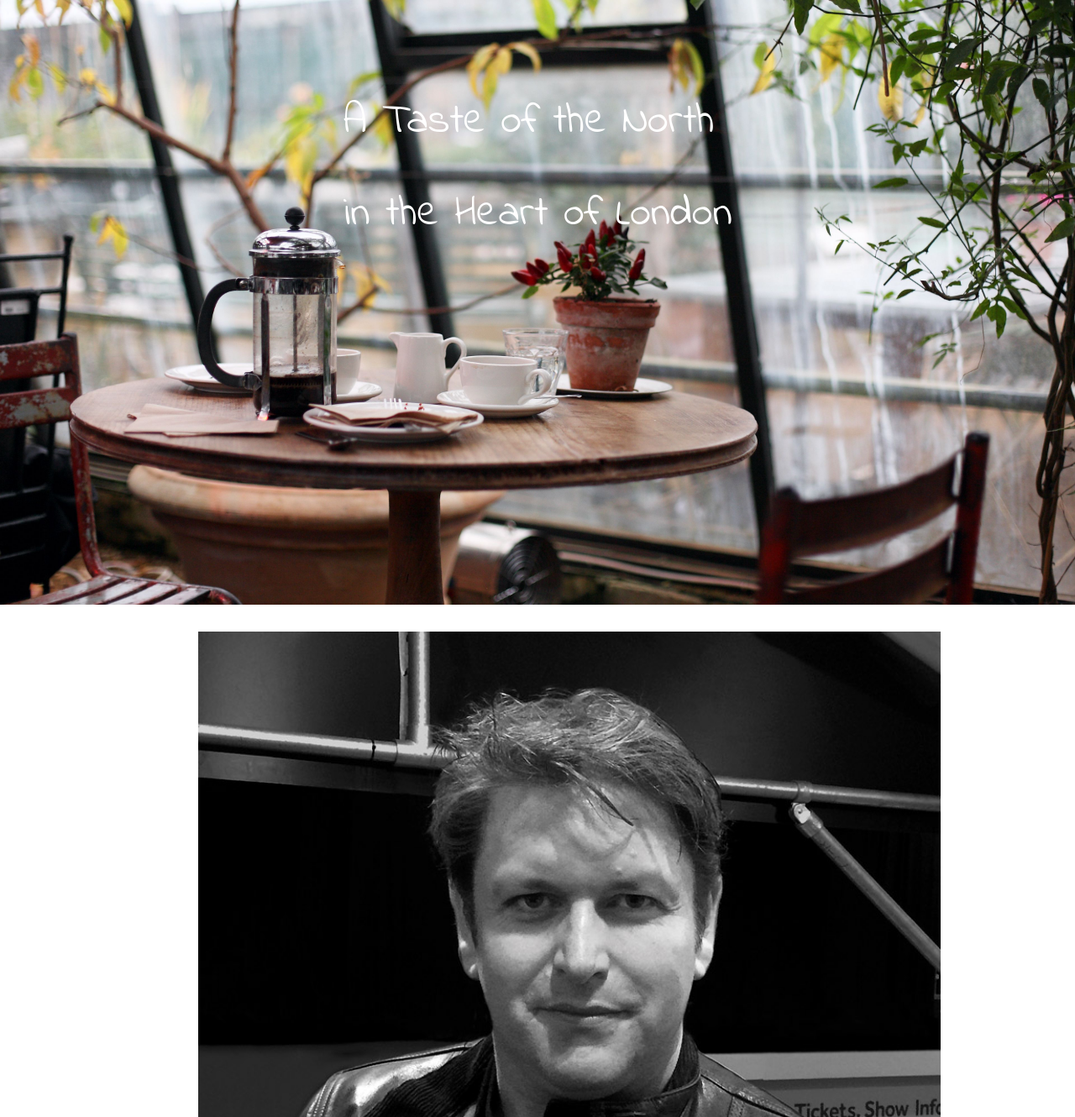
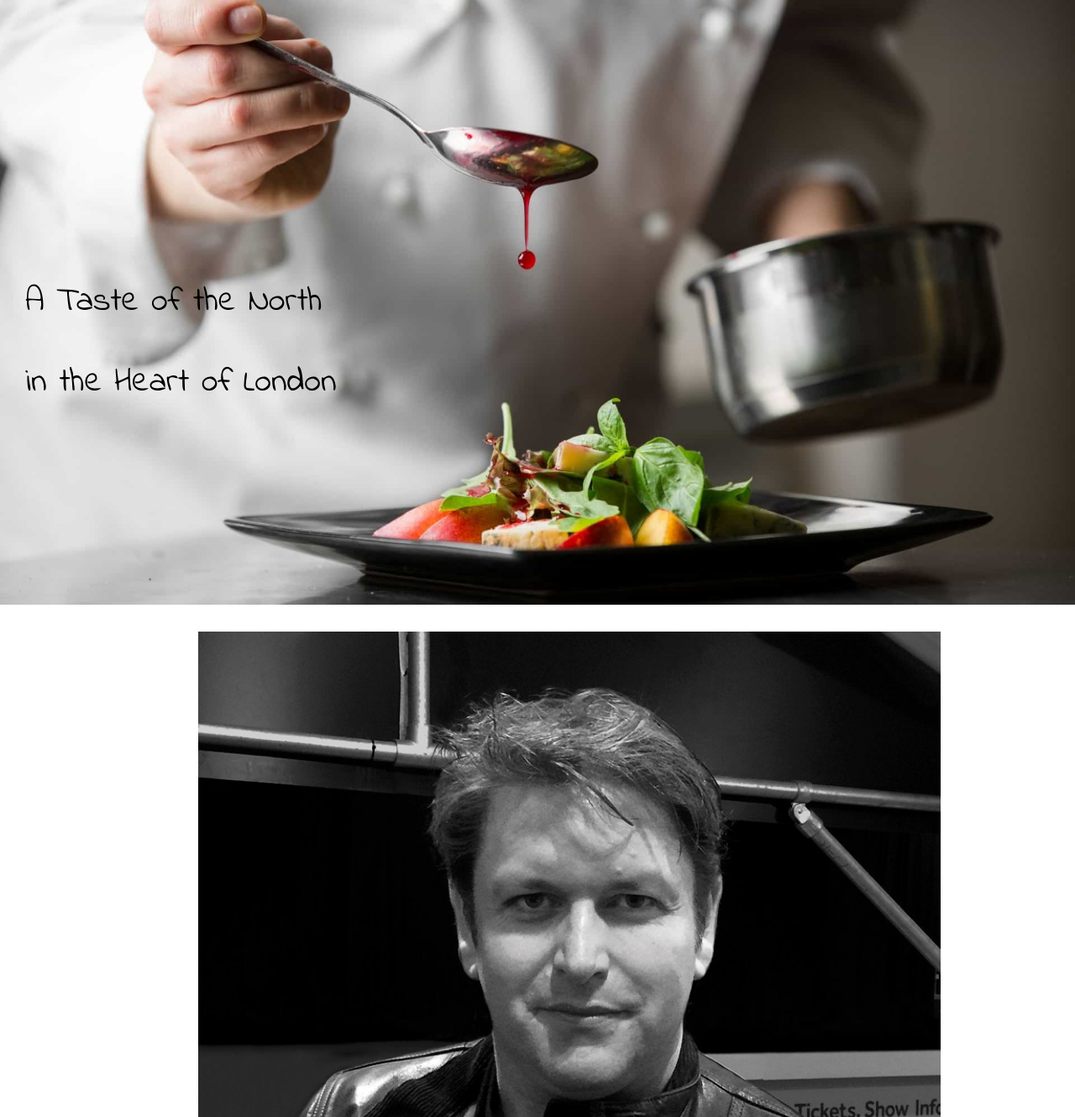
Before and after one commit to Code-Institute-Submissions/pigginnel, a Flask app: page / in a window 1280 px wide. Shown: the part 154-1484 px from the top of the page at 84% size. Run offline with Flask 2, Linux system fonts and the light colour scheme; some libraries are stand-ins or nearby versions.

Commit message:
FEAT: Update Hero image and styling

```diff
--- a/static/css/main.css
+++ b/static/css/main.css
@@ -37,19 +37,19 @@ html,body {
     display: block;
     width: 100vw;
     height: auto;
-    max-height: 89vh;
+    max-height: 80vh;
     margin-left: auto;
     margin-right: auto;
 }
 
 .herotext>h5 {
-    color: white;
+    color: black;
     font-family: 'Indie Flower', cursive;
-    font-size: 50px;
+    font-size: 40px;
 }
 
 .herotext {
-    margin-top: 5em;
+    margin-top: 3em;
 }
 
 /*-------------------------------- About Section -------------------- */
--- a/templates/hero.html
+++ b/templates/hero.html
@@ -1,8 +1,7 @@
 <div class="herosection">
     <div class="uk-inline">
-        <img src="static/img/hero_restaurant.jpg" class="heroimage" alt="Photo from
-        inside Restaurant">
-        <div class="uk-overlay uk-position-top-center herotext">
+        <img src="static/img/dining.jpg" class="heroimage" alt="Photo of meal being prepared">
+        <div class="uk-overlay uk-position-center-left herotext">
             <h5>A Taste of the North</h5>
             <h5>in the Heart of London</h5>
         </div>
```
Also changed, not shown: static/img/dining.jpg (added), static/img/index_restaurant.jpg (deleted).
